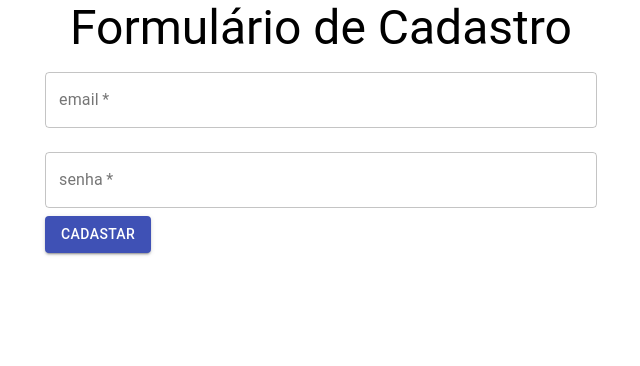
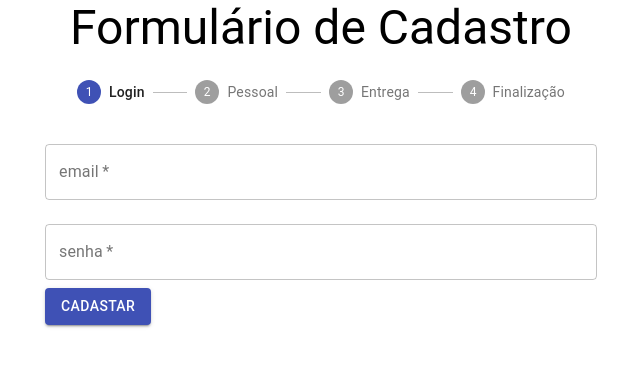
Before and after one commit to mateus-azevedo/learning-react-js, a React (Create React App) app in the folder react_hooks_context/: page / in a window 1280 px wide. Shown: the top 366 px of the page, without its empty margins (319-959 px from the left). Built offline with nearby package versions, Linux system fonts and the light colour scheme.

Commit message:
finalizacao do formulario e o uso do stepper

```diff
--- a/react_hooks_context/src/components/FormularioCadastro/FormularioCadastro.jsx
+++ b/react_hooks_context/src/components/FormularioCadastro/FormularioCadastro.jsx
@@ -2,19 +2,21 @@ import React, { useEffect, useState } from "react";
 import DadosPessoais from "./DadosPessoais";
 import DadosUsuarios from "./DadosUsuarios";
 import DadosEntregas from "./DadosEntregas";
+import { Step, StepLabel, Stepper, Typography } from "@material-ui/core";
 
 export default function FormularioCadastro({ aoEnviar, validarCPF }) {
   const [etapaAtual, setEtapaAtual] = useState(0);
   const [dadosColetados, setDadosColetados] = useState({});
 
   useEffect(() => {
-    console.log(dadosColetados);
+    if (etapaAtual === formularios.length - 1) aoEnviar(dadosColetados);
   });
 
   const formularios = [
     <DadosUsuarios aoEnviar={coletarDados} />,
-    <DadosPessoais aoEnviar={proximo} validarCPF={validarCPF} />,
+    <DadosPessoais aoEnviar={coletarDados} validarCPF={validarCPF} />,
     <DadosEntregas aoEnviar={coletarDados} />,
+    <Typography variant="h5">Obrigado pelo Cadastro!</Typography>,
   ];
 
   function coletarDados(dados) {
@@ -27,5 +29,23 @@ export default function FormularioCadastro({ aoEnviar, validarCPF }) {
     setEtapaAtual(etapaAtual + 1);
   }
 
-  return <>{formularios[etapaAtual]}</>;
+  return (
+    <>
+      <Stepper activeStep={etapaAtual}>
+        <Step>
+          <StepLabel>Login</StepLabel>
+        </Step>
+        <Step>
+          <StepLabel>Pessoal</StepLabel>
+        </Step>
+        <Step>
+          <StepLabel>Entrega</StepLabel>
+        </Step>
+        <Step>
+          <StepLabel>Finalização</StepLabel>
+        </Step>
+      </Stepper>
+      {formularios[etapaAtual]}
+    </>
+  );
 }
```
